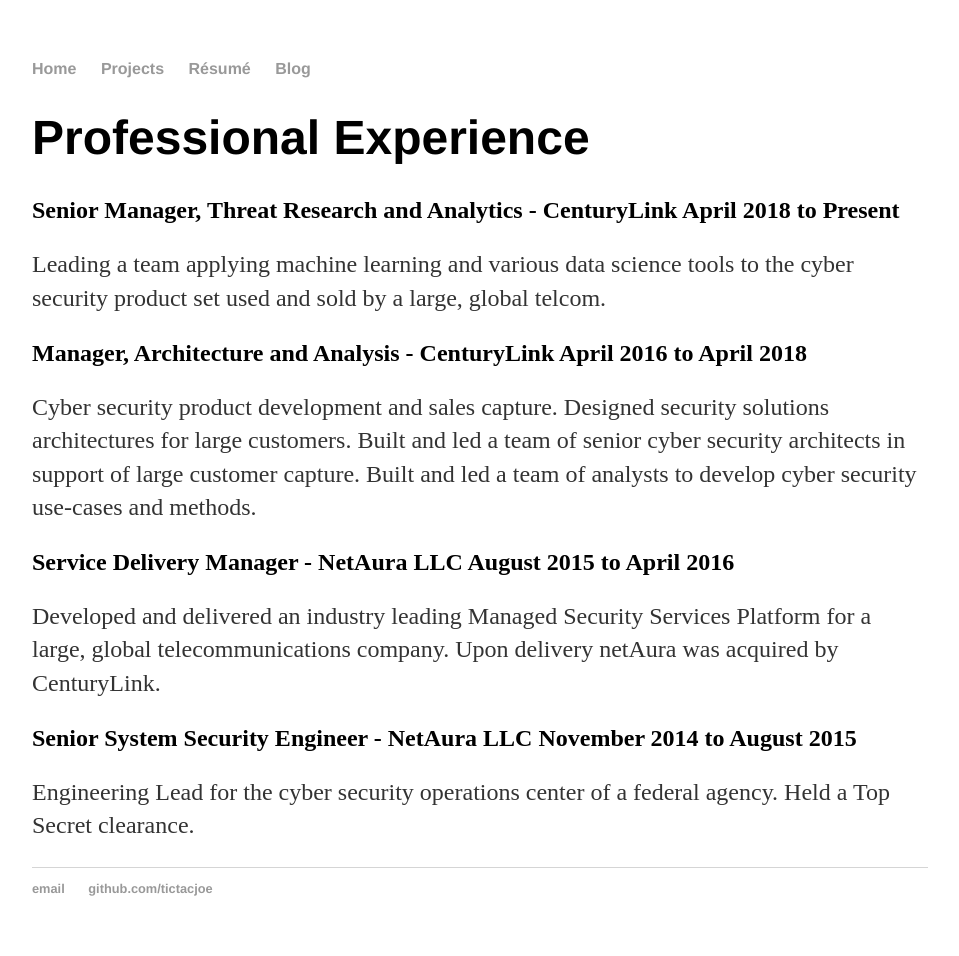
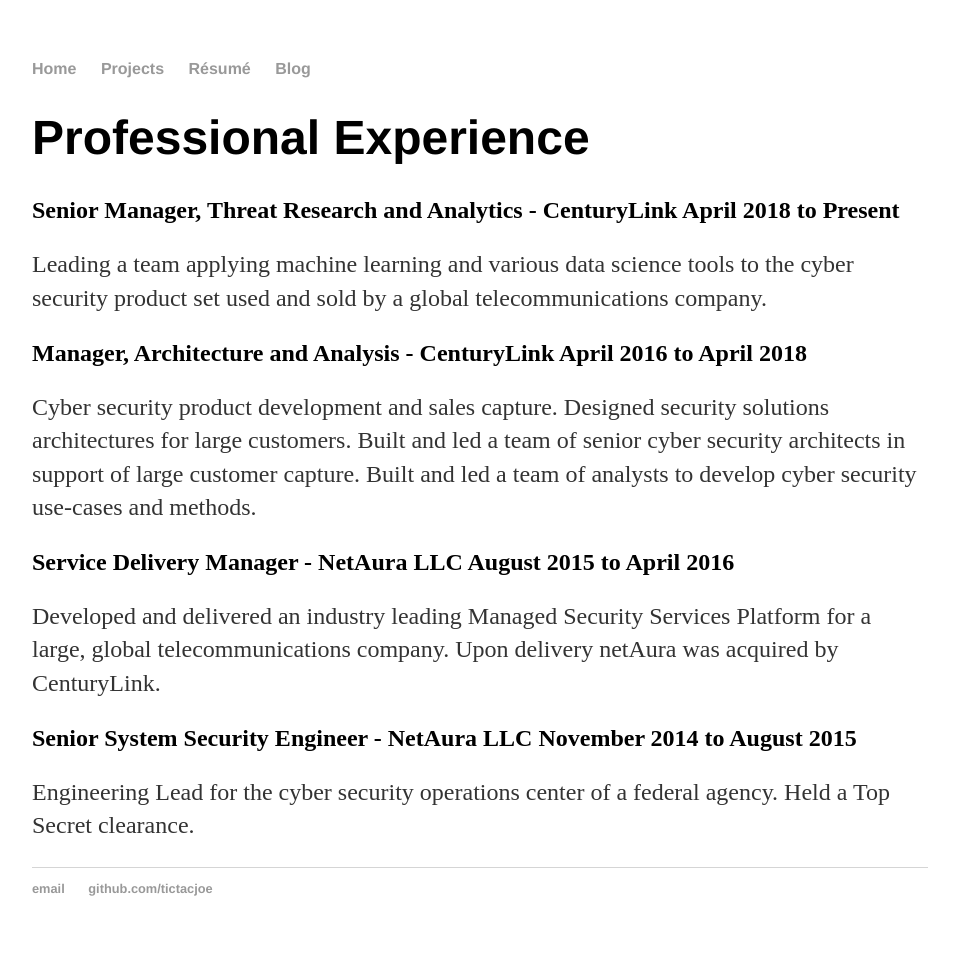
Before and after one commit to tictacjoe/tictacjoe.github.io, a Jekyll site: the page resume.html, which Jekyll copies as it is, in a window 1280 px wide. Shown: the whole page, without its empty margins (160-1119 px from the left). Built offline with Jekyll 4.4.1, drawn with Linux system fonts in a browser that asks for light colours.

Commit message:
Update resume.html

```diff
--- a/resume.html
+++ b/resume.html
@@ -20,7 +20,7 @@
 
 			<h2>Senior Manager, Threat Research and Analytics - CenturyLink April 2018 to Present</h2>
 			<p> Leading a team applying machine learning and various data science tools to
-			the cyber security product set used and sold by a large, global telcom.</p>
+			the cyber security product set used and sold by a global telecommunications company.</p>
 
 			<h2>Manager, Architecture and Analysis - CenturyLink April 2016 to April 2018 </h2>
 		      	<p>Cyber security product development and sales capture.
```
